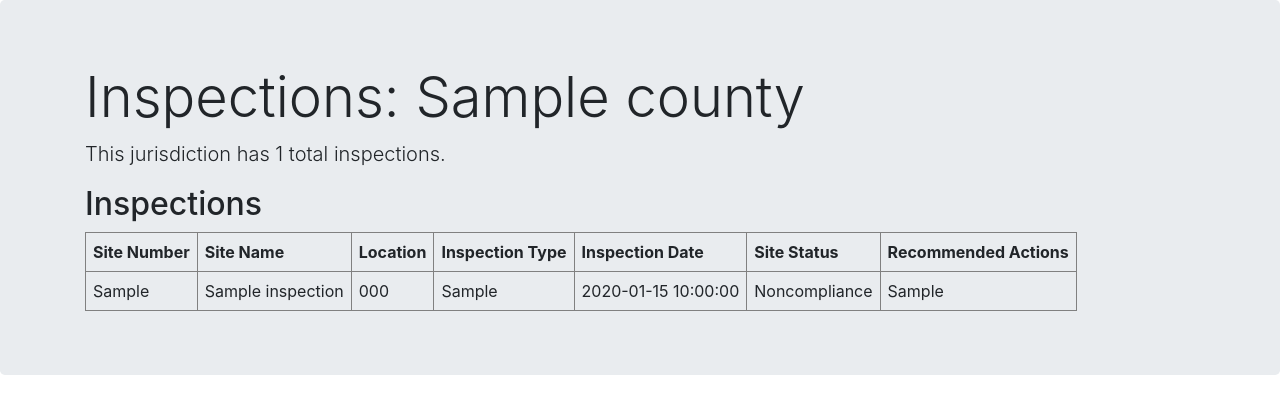
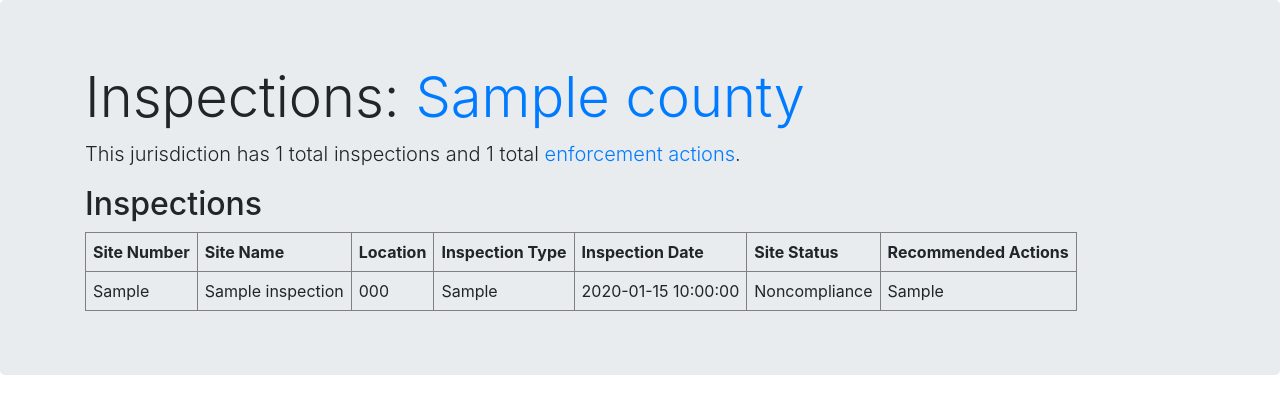
Before and after one commit to stephquinn/final-project-stephquinn, a Flask app: template templates/inspections.html in a window 1280 px wide. Shown: the part 56-470 px from the top of the page. Run offline with Flask 3, Linux system fonts and the light colour scheme; the template is opened without the code that fills it: most values are stand-ins (such as "Sample title", 1, 10 or a date in 2020); some libraries are stand-ins or nearby versions.

Commit message:
added some links

```diff
--- a/app.py
+++ b/app.py
@@ -87,16 +87,18 @@ def actions(slug):
     slug=slug
     actions = Action.select().where(Action.slug==slug).order_by(Action.enforcement_action_issued.desc())
     actions_count = len(Action.select().where(Action.slug==slug))
+    inspections_count = len(Inspection.select().where(Inspection.slug==slug))
     county = actions[0].county
-    return render_template("actions.html", county=county, slug=slug, actions=actions, actions_count=actions_count)
+    return render_template("actions.html", county=county, slug=slug, actions=actions, actions_count=actions_count, inspections_count=inspections_count)
 
 @app.route('/county/<slug>/inspections')
 def inspections(slug):
     slug=slug
     inspections = Inspection.select().where(Inspection.slug==slug).order_by(Inspection.inspection_date.desc())
     inspections_count = len(Inspection.select().where(Inspection.slug==slug))
+    actions_count = len(Action.select().where(Action.slug==slug))
     county = inspections[0].county
-    return render_template("inspections.html", slug=slug, county=county, inspections=inspections, inspections_count=inspections_count)
+    return render_template("inspections.html", slug=slug, county=county, inspections=inspections, inspections_count=inspections_count, actions_count=actions_count)
 
 if __name__ == '__main__':
     # Fire up the Flask test server
--- a/templates/actions.html
+++ b/templates/actions.html
@@ -13,8 +13,8 @@
     </nav>
     <div class="jumbotron">
         <div class="container">
-            <h1 class="display-4">Enforcement Actions: {{ county }}</h1>
-            <p class="lead">This jurisdiction has {{ actions_count }} total enforcement actions.</p>
+            <h1 class="display-4">Enforcement Actions: <a href="/county/{{ slug }}">{{ county }}</a></h1>
+            <p class="lead">This jurisdiction has {{ actions_count }} total enforcement actions and {{ inspections_count }} total <a href="/county/{{ slug }}/inspections">inspections</a>.</p>
             <table border=1 cellpadding=7>
                 <h2>Enforcement Actions</h2>
                 <tr>
--- a/templates/detail.html
+++ b/templates/detail.html
@@ -14,7 +14,9 @@
     <div class="jumbotron">
         <div class="container">
             <h1 class="display-4">{{ county }}</h1>
-            <p class="lead">This county has {{ inspections_count }} <a href="/county/{{ slug }}/inspections">total inspections</a> and {{ actions_count }} <a href="/county/{{ slug }}/actions">enforcement actions</a>.</p>
+            <p class="lead">This county has {{ inspections_count }} <a href="/county/{{ slug }}/inspections">total
+                    inspections</a> and {{ actions_count }} <a href="/county/{{ slug }}/actions">enforcement
+                    actions</a>.</p>
             <table border=1 cellpadding=7>
                 <h2>Inspections</h2>
                 <tr>
--- a/templates/inspections.html
+++ b/templates/inspections.html
@@ -13,8 +13,8 @@
     </nav>
     <div class="jumbotron">
         <div class="container">
-            <h1 class="display-4">Inspections: {{ county }}</h1>
-            <p class="lead">This jurisdiction has {{ inspections_count }} total inspections.</p>
+            <h1 class="display-4">Inspections: <a href="/county/{{ slug }}">{{ county }}</a></h1>
+            <p class="lead">This jurisdiction has {{ inspections_count }} total inspections and {{ actions_count }} total <a href="/county/{{ slug }}/actions">enforcement actions</a>.</p>
             <table border=1 cellpadding=7>
                 <h2>Inspections</h2>
                 <tr>
```
Lines whose indentation alone changed are shown as unchanged.
